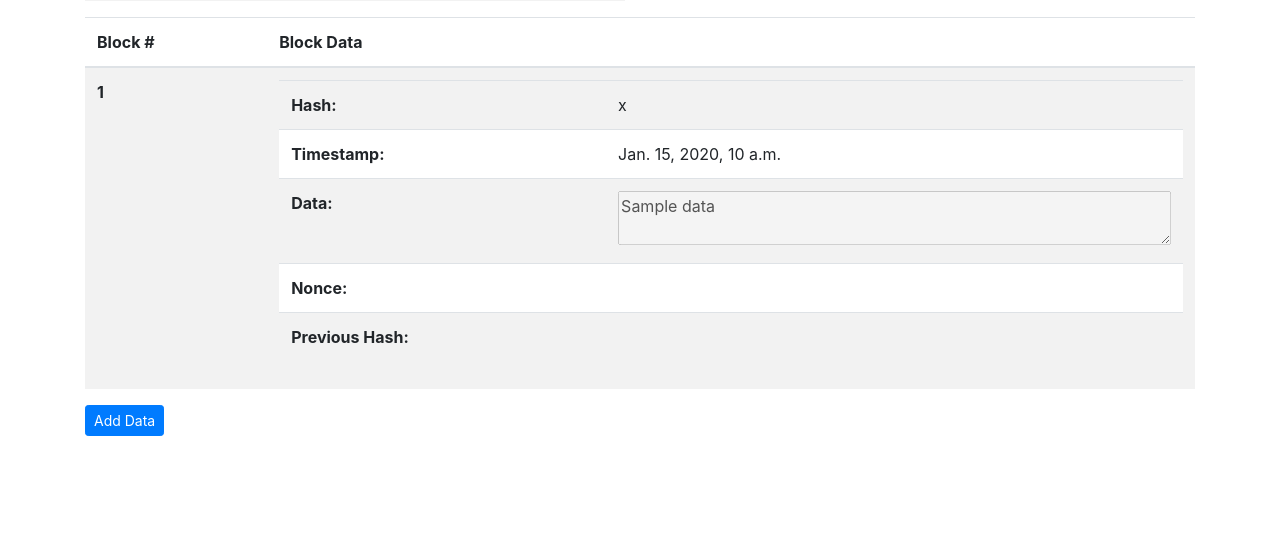
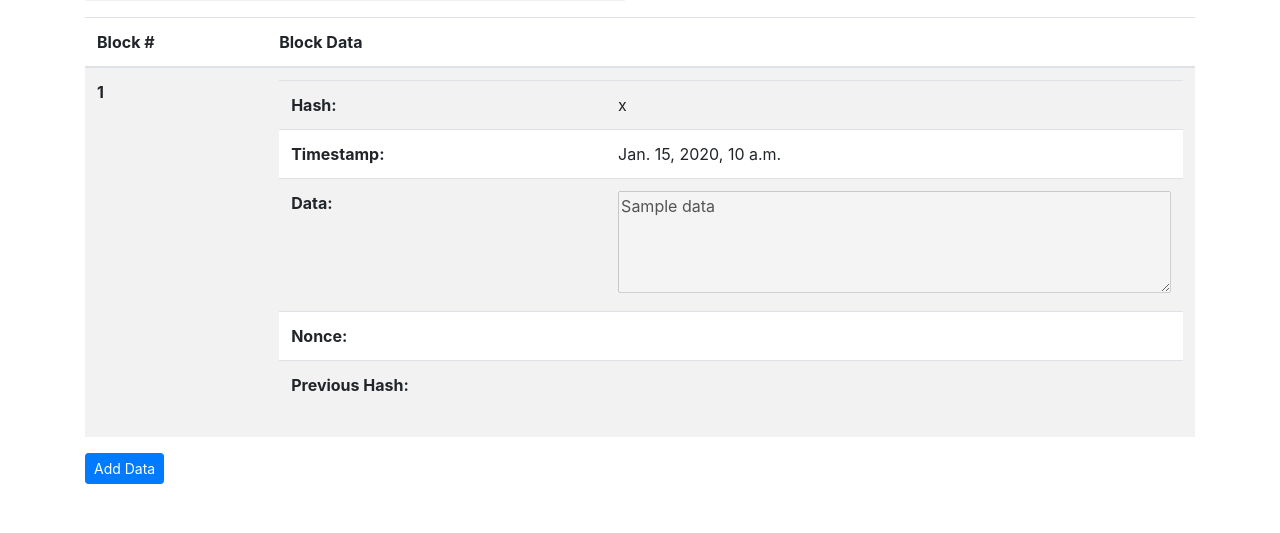
Before and after one commit to markguindi1/Blockchain-Platform-Project, a Django app: template blockchainplatform/bcplatform/templates/bcplatform/blockchain_detail_view.html in a window 1280 px wide. Shown: the part 244-777 px from the top of the page. Before the commit the page ends 680 px from the top, so only its background shows below. Run offline with Django 3.2, Linux system fonts and the light colour scheme; the template is opened without the code that fills it: most values are stand-ins (such as "Sample title", 1, 10 or a date in 2020); some libraries are stand-ins or nearby versions.

Commit message:
Add styling to Block data textarea

```diff
--- a/blockchainplatform/bcplatform/templates/bcplatform/blockchain_detail_view.html
+++ b/blockchainplatform/bcplatform/templates/bcplatform/blockchain_detail_view.html
@@ -59,7 +59,7 @@
                       <tr>
                         <th scope="row">Data:</th>
                         <!--<td>{{ block.data }}</td>-->
-                        <td><textarea style="width: 100%"disabled>{{ block.data }}</textarea></td>
+                        <td><textarea rows="4" style="width: 100%; overflow-y: scroll;" disabled>{{ block.data }}</textarea></td>
                       </tr>
                       <tr>
                         <th scope="row">Nonce:</th>
```
